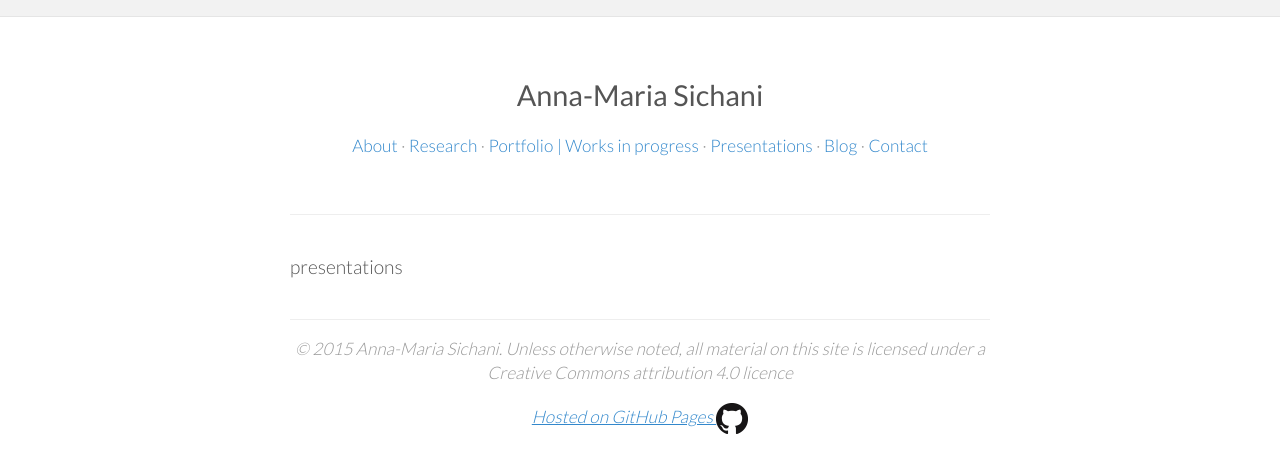
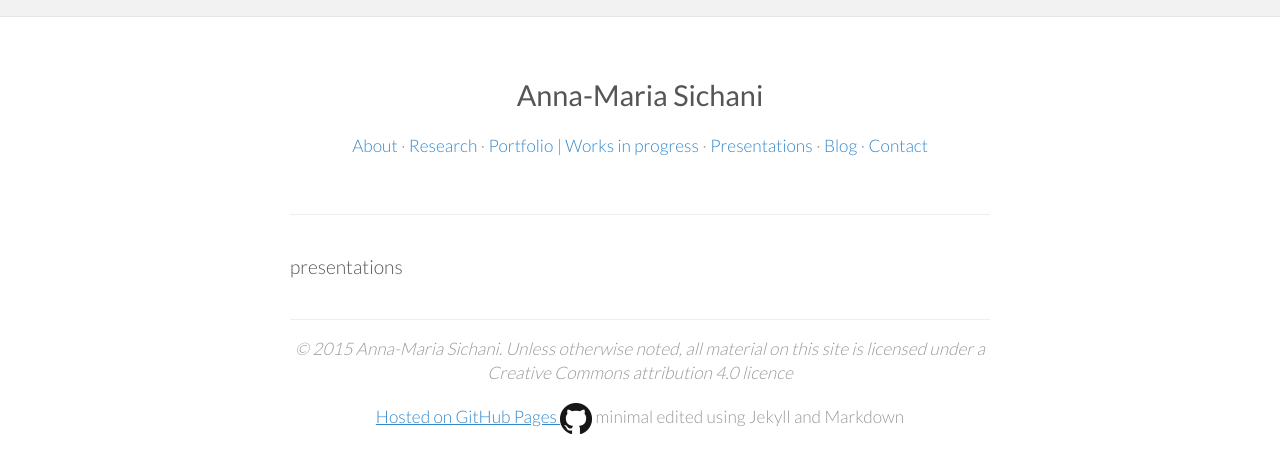
Before and after one commit to amsichani/amsichani.github.io, a Jekyll site: the page built from presentations.md, in a window 1280 px wide. Shown: the top 473 px of the page. Built offline with Jekyll 4.4.1, drawn with Linux system fonts in a browser that asks for light colours; nearby versions of some CDN libraries.

Commit message:
Update footer.html

```diff
--- a/_includes/footer.html
+++ b/_includes/footer.html
@@ -2,8 +2,9 @@
 <footer role="contentinfo">
 <p><em>
 
-© 2015 Anna-Maria Sichani. Unless otherwise noted, all material on this site is licensed under a Creative Commons attribution 4.0 licence</e></p>
+© 2015 Anna-Maria Sichani. Unless otherwise noted, all material on this site is licensed under a Creative Commons attribution 4.0 licence
+  </em></p>
   <p><a href="https://github.com/amsichani/amsichani.github.io">Hosted on GitHub Pages
-  <img src="{{site.url}}/images/GitHub-Mark.png" title="GitHub logo"></a>
+  <img src="{{site.url}}/images/GitHub-Mark.png" title="GitHub logo"></a> minimal edited using Jekyll and Markdown
 
 </footer>
```
